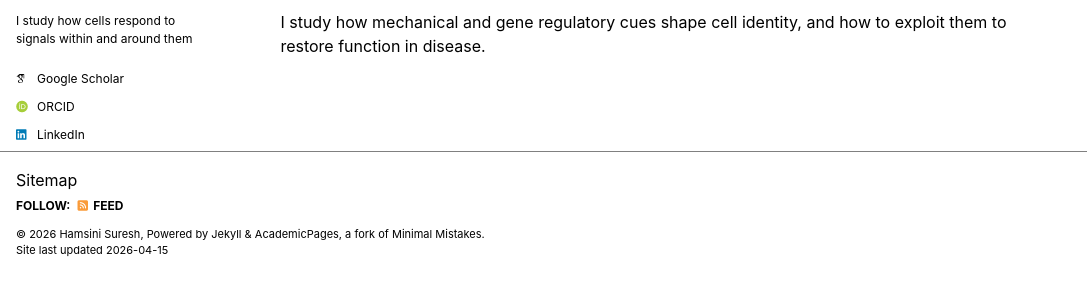
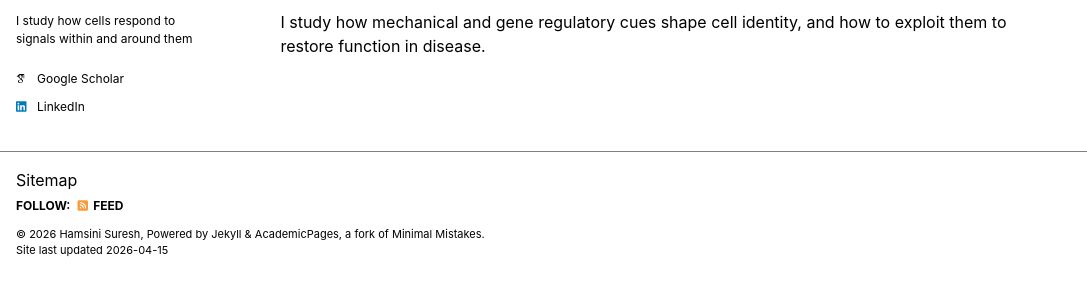
Before and after one commit to hamsinisuresh/hamsinisuresh.github.io, a Jekyll site: the page built from _pages/about.md, in a window 1280 px wide. Shown: the part 285-575 px from the top of the page, without its empty margins (0-1087 px from the left). Built offline with Jekyll 4.4.1, drawn with Linux system fonts in a browser that asks for light colours; some web fonts are replaced; a script bundle is joined from its source files by our own code; library files that are not in the unit come from our copies.

Commit message:
Update _config.yml

```diff
--- a/_config.yml
+++ b/_config.yml
@@ -38,7 +38,7 @@ author:
   googlescholar    : "https://scholar.google.com/citations?user=s_T0818AAAAJ"
   inspire-hep      : # URL
   impactstory      : # URL
-  orcid            : "https://orcid.org/0000-0001-9133-1929"
+  orcid            : # "https://orcid.org/0000-0001-9133-1929"
   semantic         : # URL
   ssrn             : # URL
   # pubmed           : "https://www.ncbi.nlm.nih.gov/pubmed/?term=john+snow"
```
